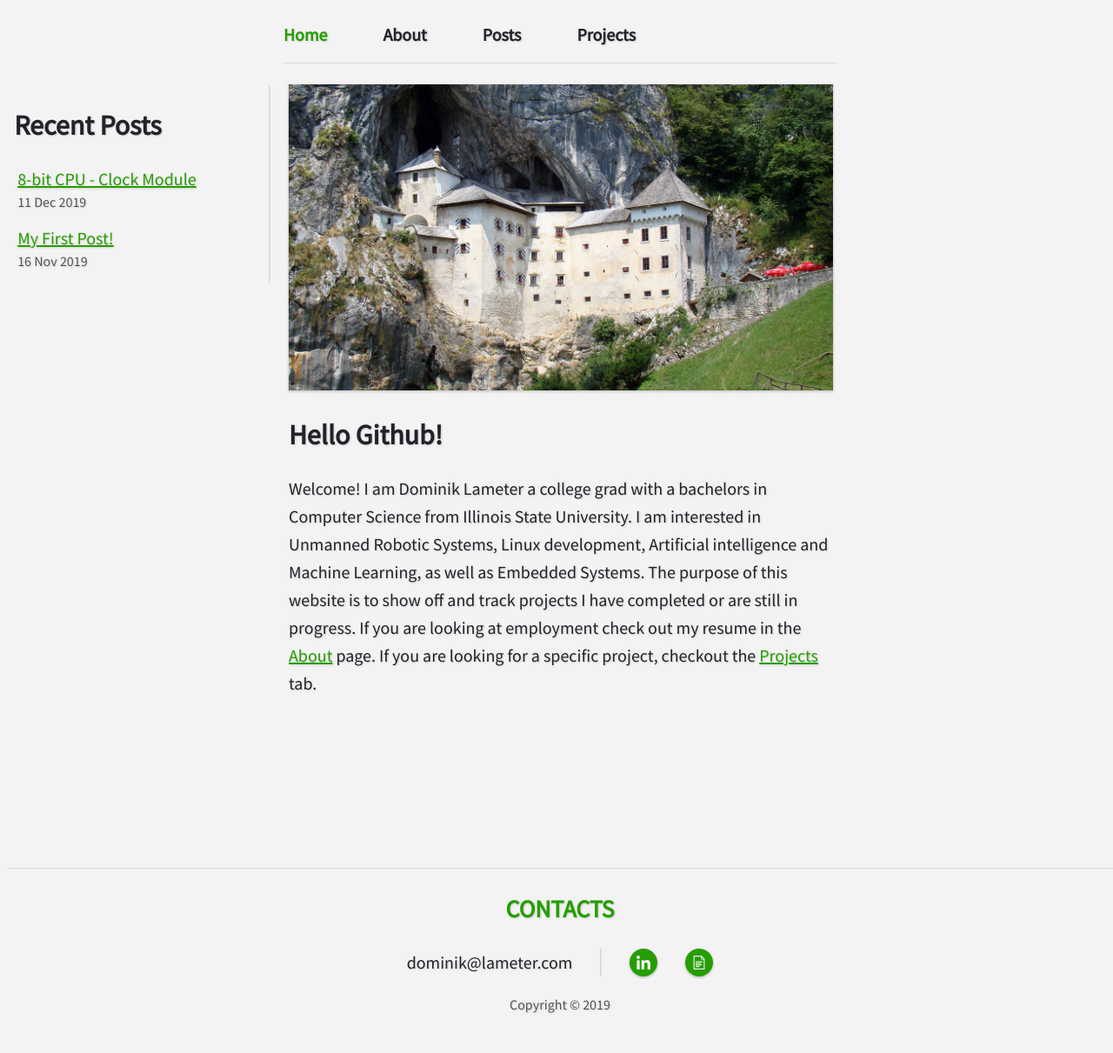
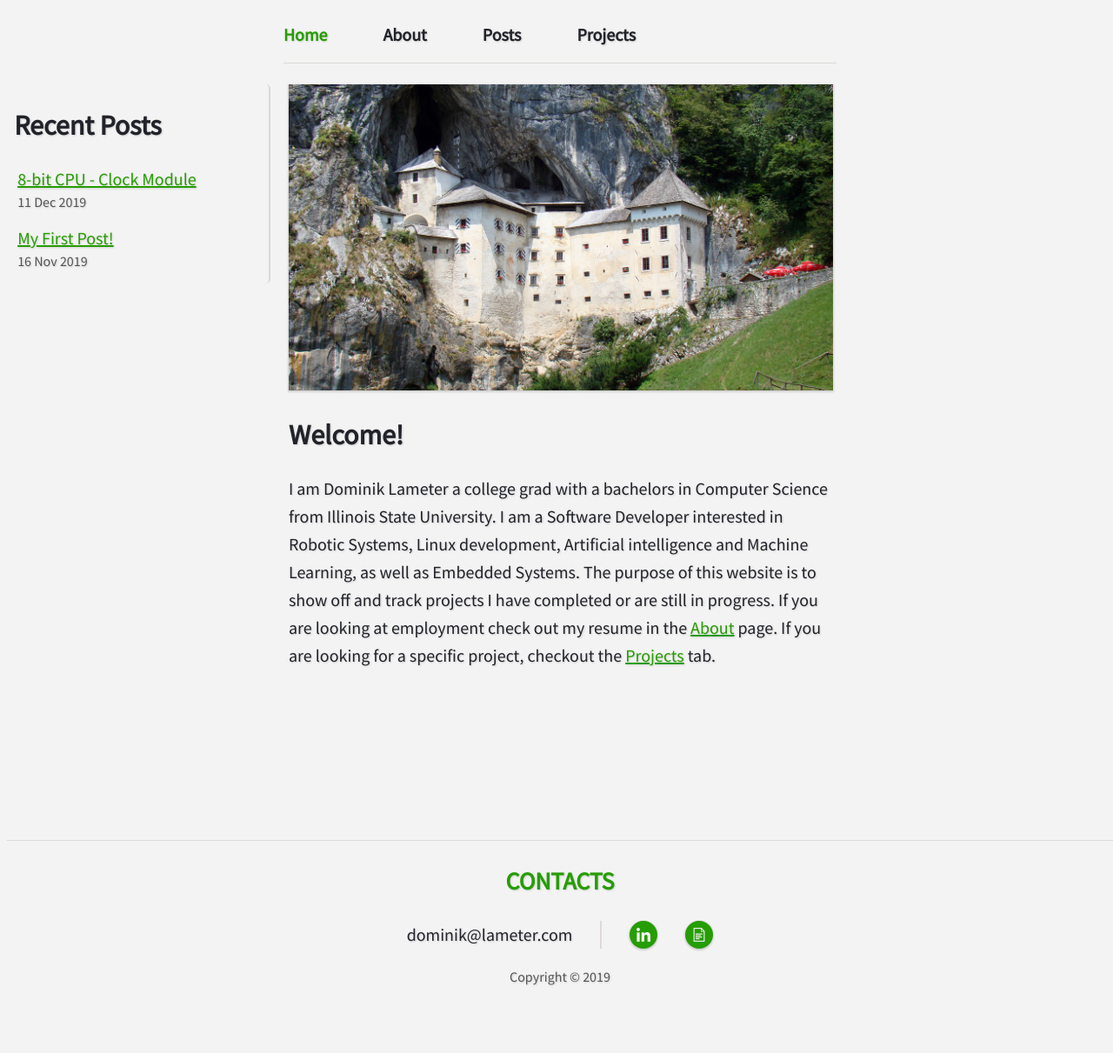
Before and after one commit to dlameter/dlameter.github.io, a Jekyll site: the page built from index.html, in a window 1280 px wide. Shown: the whole page at 87% size. Built offline with Jekyll 4.4.1, drawn with Linux system fonts in a browser that asks for light colours; after the commit the page ends 1179 px from its top, so only the background shows below that.

Commit message:
Changed some text in the landing page. Changed resume link to point to latest resume.

```diff
--- a/_includes/footer.html
+++ b/_includes/footer.html
@@ -5,7 +5,7 @@
     <p>dominik@lameter.com</p>
     <div class="vert-rule"></div>
     {% include icon-link.html source="/assets/images/linkedin-64.png" text="LinkedIn" link="https://www.linkedin.com/in/dlameter/" %}
-    {% include icon-link.html source="/assets/images/text-file-3-64.png" text="Resume" link="https://drive.google.com/open?id=1j8zg5ahFgp0hFMTfOWRpoB_dn-HY-jl2" %}
+    {% include icon-link.html source="/assets/images/text-file-3-64.png" text="Resume" link="https://drive.google.com/file/d/1rEOtJ4aeIr61bHM8-F1W-F9F3ZeFuF9g/view?usp=sharing" %}
   </div>
   <p class="copyright">Copyright &copy 2019</p>
 </div>
--- a/index.html
+++ b/index.html
@@ -4,6 +4,6 @@ title: Dominik Lameter's Blog
 ---
 {% include jumbotron.html source="/assets/images/castle.jpg" text="A grayscale picture of a road in vast plains." %}
 
-<h2>Hello Github!</h2>
+<h2>Welcome!</h2>
 
-<p>Welcome! I am Dominik Lameter a college grad with a bachelors in Computer Science from Illinois State University. I am interested in Unmanned Robotic Systems, Linux development, Artificial intelligence and Machine Learning, as well as Embedded Systems. The purpose of this website is to show off and track projects I have completed or are still in progress. If you are looking at employment check out my resume in the <a href="about.html">About</a> page. If you are looking for a specific project, checkout the <a href="projects.html">Projects</a> tab.</p>
+<p>I am Dominik Lameter a college grad with a bachelors in Computer Science from Illinois State University. I am a Software Developer interested in Robotic Systems, Linux development, Artificial intelligence and Machine Learning, as well as Embedded Systems. The purpose of this website is to show off and track projects I have completed or are still in progress. If you are looking at employment check out my resume in the <a href="about.html">About</a> page. If you are looking for a specific project, checkout the <a href="projects.html">Projects</a> tab.</p>
```
